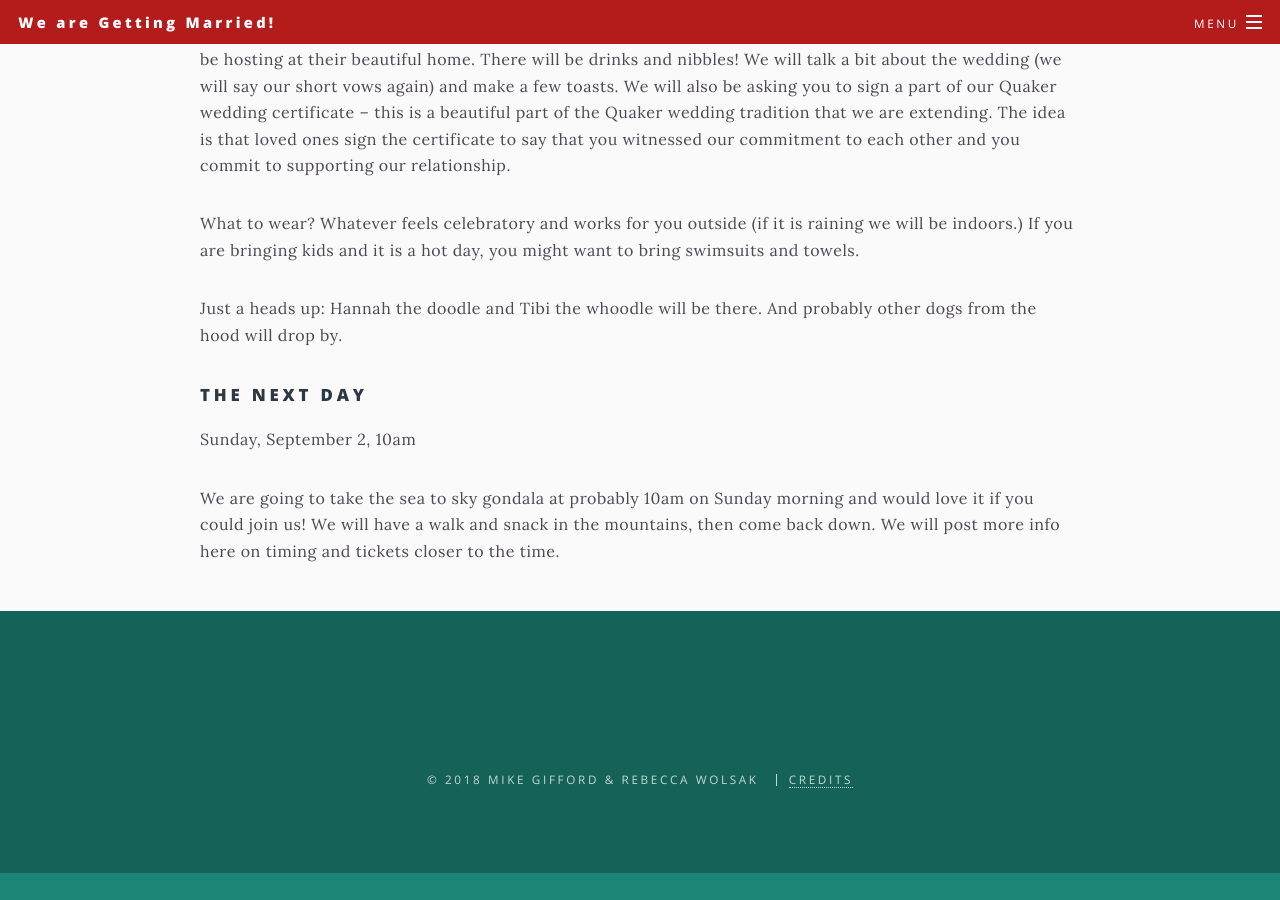
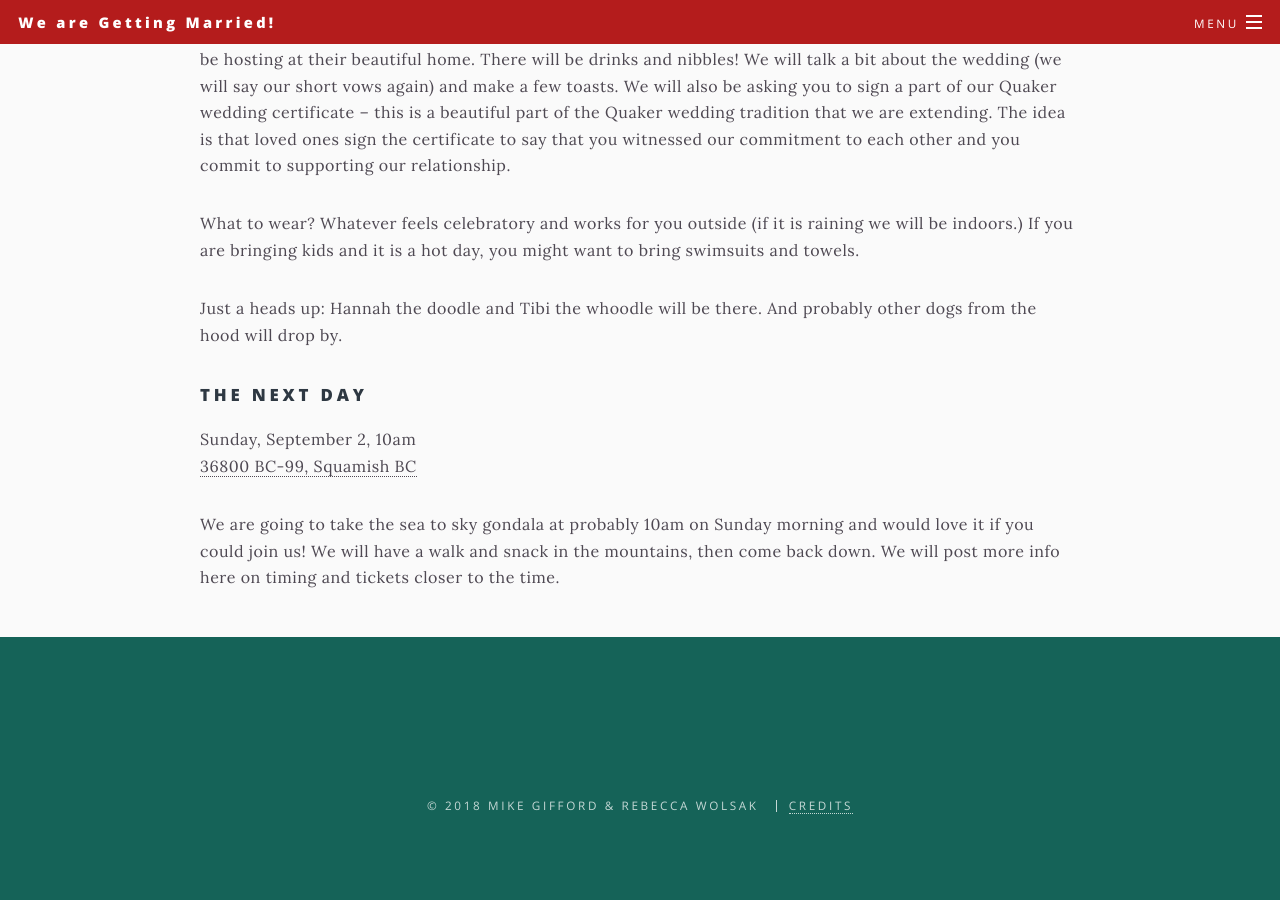
Before and after one commit to mgifford/gifsack-or-wolford, a Jekyll site: the page built from _pages/vancouver.md, in a window 1280 px wide and 900 px high, scrolled down 627 px. Built offline with Jekyll 4.4.1, drawn with Linux system fonts in a browser that asks for light colours; before the commit the page ends 1500 px from its top, so only the background shows below that.

Commit message:
adjusting formatting and putting in address

```diff
--- a/_pages/vancouver.md
+++ b/_pages/vancouver.md
@@ -30,6 +30,10 @@ What to wear? Whatever feels celebratory and works for you outside (if it is rai
 Just a heads up: Hannah the doodle and Tibi the whoodle will be there. And probably other dogs from the hood will drop by.
 
 ### The Next Day
+
+<p>
 Sunday, September 2, 10am
-
+<br />
+<a href="https://www.seatoskygondola.com/visit/how-get-here">36800 BC-99, Squamish BC</a>
+</p>
 We are going to take the sea to sky gondala at probably 10am on Sunday morning and would love it if you could join us! We will have a walk and snack in the mountains, then come back down. We will post more info here on timing and tickets closer to the time.
```
